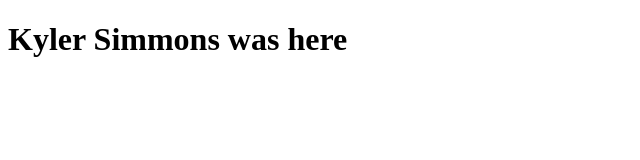
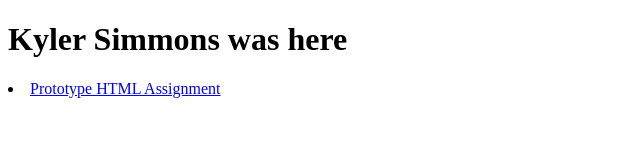
Before and after one commit to kylersimmons/it-pearl, a plain HTML site: page index.html in a window 1280 px wide. Shown: the whole page, without its empty margins (0-640 px from the left). Drawn offline with Linux system fonts and the light colour scheme.

Commit message:
Added prototype directory

```diff
--- a/index.html
+++ b/index.html
@@ -7,5 +7,10 @@
 </head>
 <body>
    <h1>Kyler Simmons was here</h1>
+   <nav>
+    <u1>
+        <li><a href="prototype/index.html">Prototype HTML Assignment</a></li>
+    </u1>
+   </nav>
 </body>
 </html>
```
Also changed, not shown: prototype/index.html (added).
